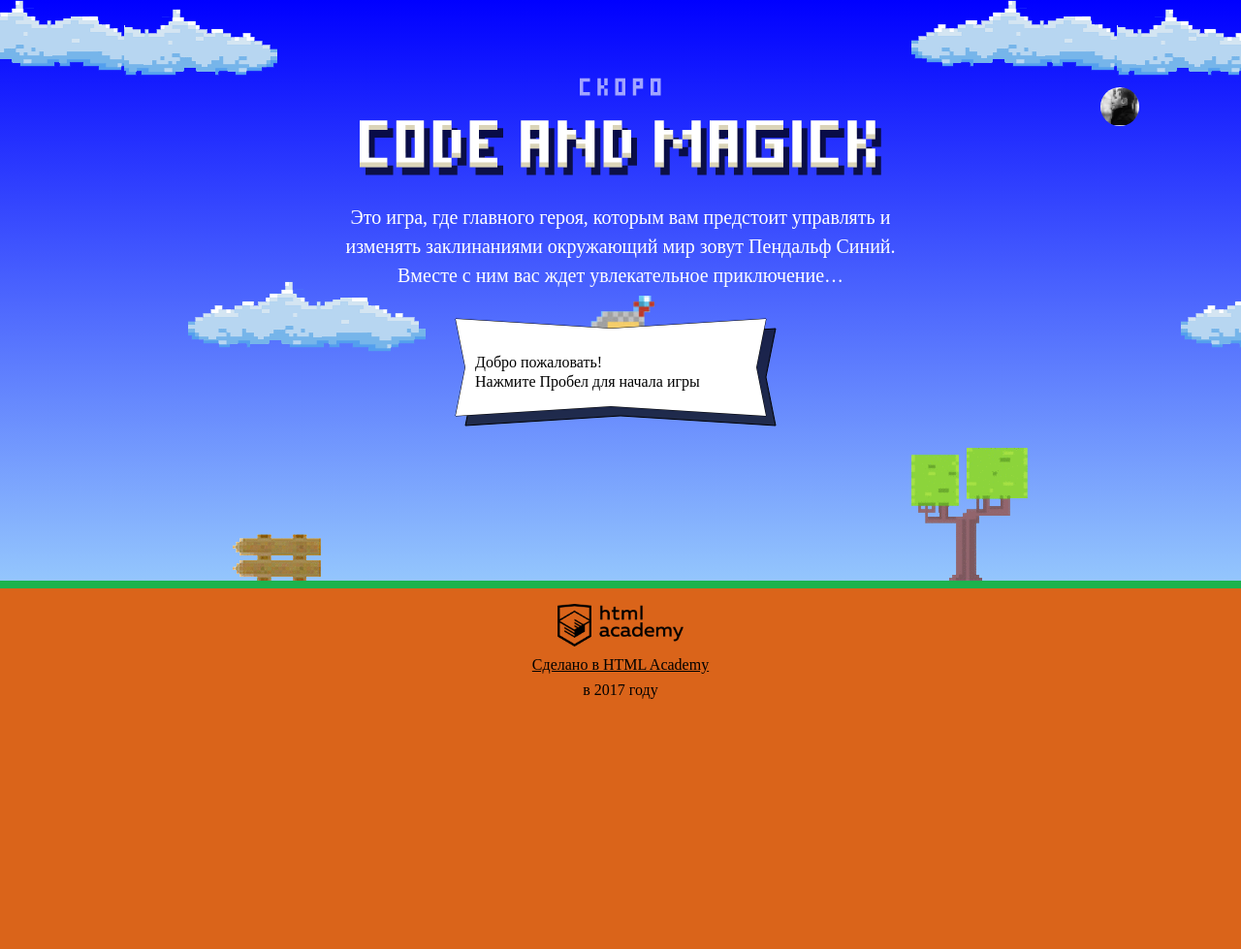
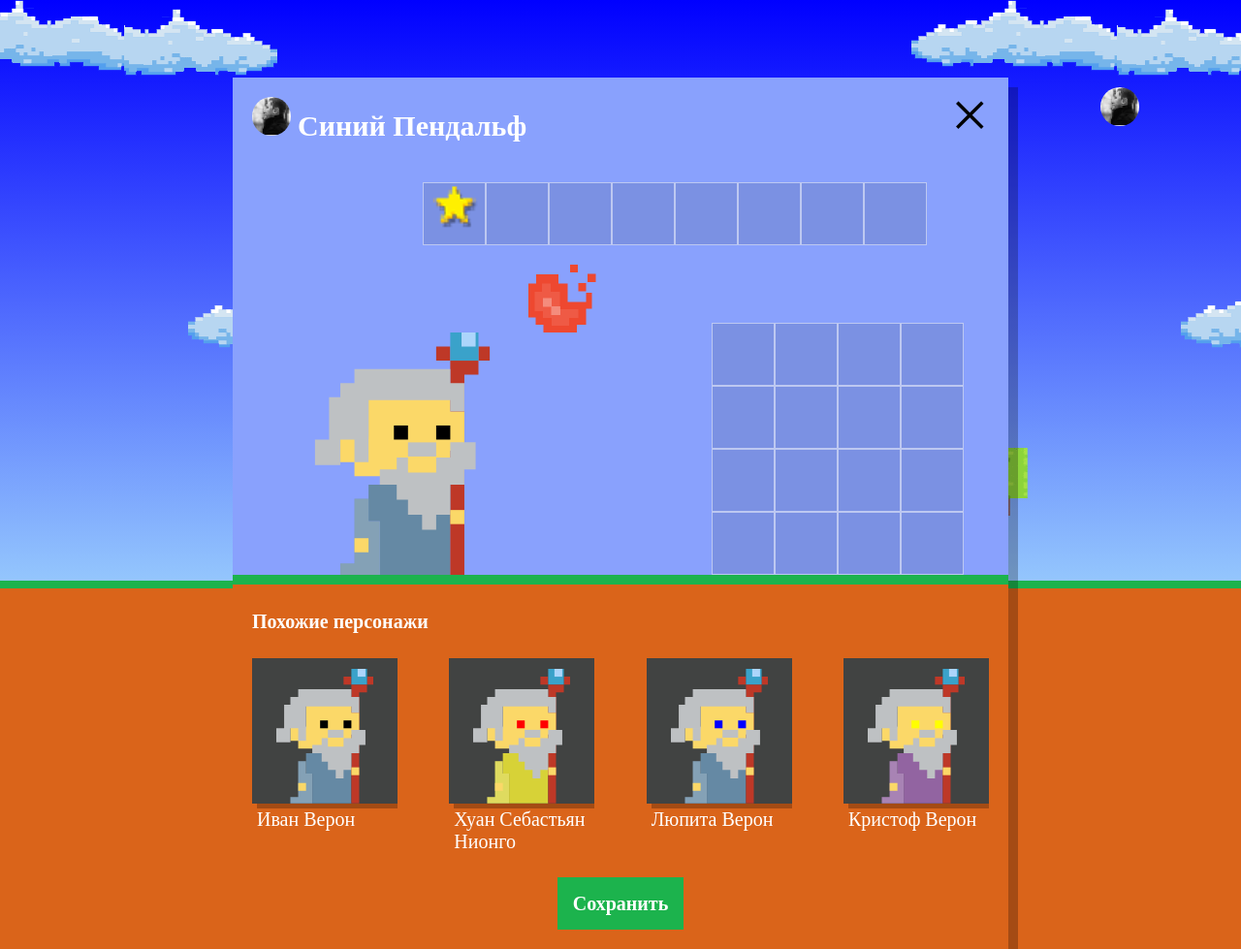
Before and after one commit to MiGlia/233300-code-and-magick, a website: page index.html in a window 1280 px wide. Shown: the whole page at 97% size. Before the commit the page ends 800 px from the top, so only its background shows below. Drawn offline with Linux system fonts and the light colour scheme; a web font is replaced by a local one.

Commit message:
Выовод крана с персонажем без функций

```diff
--- a/index.html
+++ b/index.html
@@ -201,6 +201,7 @@ var getWizardY = function(height) {
   return getWizardY = height/3 - getWizardHeight;
 };
 </script>
+<script src="js/setup.js"></script>
 <script src="js/stat.js"></script>
 <script src="js/game.js"></script>
 
--- /dev/null
+++ b/js/setup.js
@@ -0,0 +1,55 @@
+'use strict';
+
+var WIZARD_NAMES = ['Иван', 'Хуан Себастьян', 'Мария', 'Кристоф', 'Виктор', 'Юлия', 'Люпита', 'Вашингтон'];
+var WIZARD_SURNAMES = ['да Марья', 'Верон', 'Мирабелла', 'Вальц', 'Онопко', 'Топольницкая', 'Нионго', 'Ирвинг'];
+var WIZARD_COAT_COLOR = ['rgb(101, 137, 164)', 'rgb(241, 43, 107)', 'rgb(146, 100, 161)', 'rgb(56, 159, 117)', 'rgb(215, 210, 55)', 'rgb(0, 0, 0)'];
+var WIZARD_EYES_COLOR = ['black', 'red', 'blue', 'yellow', 'green'];
+
+
+var userDialog = document.querySelector('.setup');
+userDialog.classList.remove('hidden');
+
+document.querySelector('.setup-similar').classList.remove('hidden');
+
+// Находим случайный элемент в массиве
+function getRandomArrayIndex(Array) {
+  return Array[Math.floor(Math.random() * Array.length)];
+}
+
+// Генерируем массив с параметрами мага: name, coatColor, eyesColor.
+var wizards = [
+  {
+    name: getRandomArrayIndex(WIZARD_NAMES) + ' ' + getRandomArrayIndex(WIZARD_SURNAMES),
+    coatColor: getRandomArrayIndex(WIZARD_COAT_COLOR),
+    eyesColor: getRandomArrayIndex(WIZARD_EYES_COLOR)
+  },
+  {
+    name: getRandomArrayIndex(WIZARD_NAMES) + ' ' + getRandomArrayIndex(WIZARD_SURNAMES),
+    coatColor: getRandomArrayIndex(WIZARD_COAT_COLOR),
+    eyesColor: getRandomArrayIndex(WIZARD_EYES_COLOR)
+  },
+  {
+    name: getRandomArrayIndex(WIZARD_NAMES) + ' ' + getRandomArrayIndex(WIZARD_SURNAMES),
+    coatColor: getRandomArrayIndex(WIZARD_COAT_COLOR),
+    eyesColor: getRandomArrayIndex(WIZARD_EYES_COLOR)
+  },
+  {
+    name: getRandomArrayIndex(WIZARD_NAMES) + ' ' + getRandomArrayIndex(WIZARD_SURNAMES),
+    coatColor: getRandomArrayIndex(WIZARD_COAT_COLOR),
+    eyesColor: getRandomArrayIndex(WIZARD_EYES_COLOR)
+  }
+];
+
+var similarListElement = document.querySelector('.setup-similar-list');
+var similarWizardTemplate = document.querySelector('#similar-wizard-template').content;
+
+for (var i = 0; i < wizards.length; i++) {
+  var wizardElement = similarWizardTemplate.cloneNode(true);
+
+  wizardElement.querySelector('.setup-similar-label').textContent = wizards[i].name;
+  wizardElement.querySelector('.wizard-coat').style.fill = wizards[i].coatColor;
+  wizardElement.querySelector('.wizard-eyes').style.fill = wizards[i].eyesColor;
+
+  similarListElement.appendChild(wizardElement);
+}
+userDialog.querySelector('.setup-similar').classList.remove('hidden');
--- a/js/stat.js
+++ b/js/stat.js
@@ -11,6 +11,10 @@ window.renderStatistics = function (ctx, names, times) {
     return array.slice().sort(function (a, b) {
       return a - b;
     })[([array.length - 1])];
+  }
+  // Находим случайную прозрачность
+  function getRandomValueOpacity(minValue, maxValue) {
+    return Math.random() * (maxValue - minValue) + minValue;
   }
 
   //  Рисуем гистограмму
@@ -26,7 +30,7 @@ window.renderStatistics = function (ctx, names, times) {
       var indentX = (hist.indent + hist.width) * i;
       var indentY = hist.height - times[i] * step;
 
-      ctx.fillStyle = (names[i] === 'Вы') ? 'rgba(255, 0, 0, 1.0)' : 'rgba(25, 61, 224,  ' + Math.random() + ')';
+      ctx.fillStyle = (names[i] === 'Вы') ? 'rgba(255, 0, 0, 1.0)' : 'rgba(25, 61, 224,  ' + getRandomValueOpacity(0.1, 1) + ')';
       ctx.fillRect(initialX + indentX, initialY + indentY, hist.width, times[i] * step);
       ctx.fillStyle = 'rgba(0, 0, 0, 1.0)';
       ctx.fillText(names[i], initialX + indentX, hist.height + initialY + lineHeight);
```
